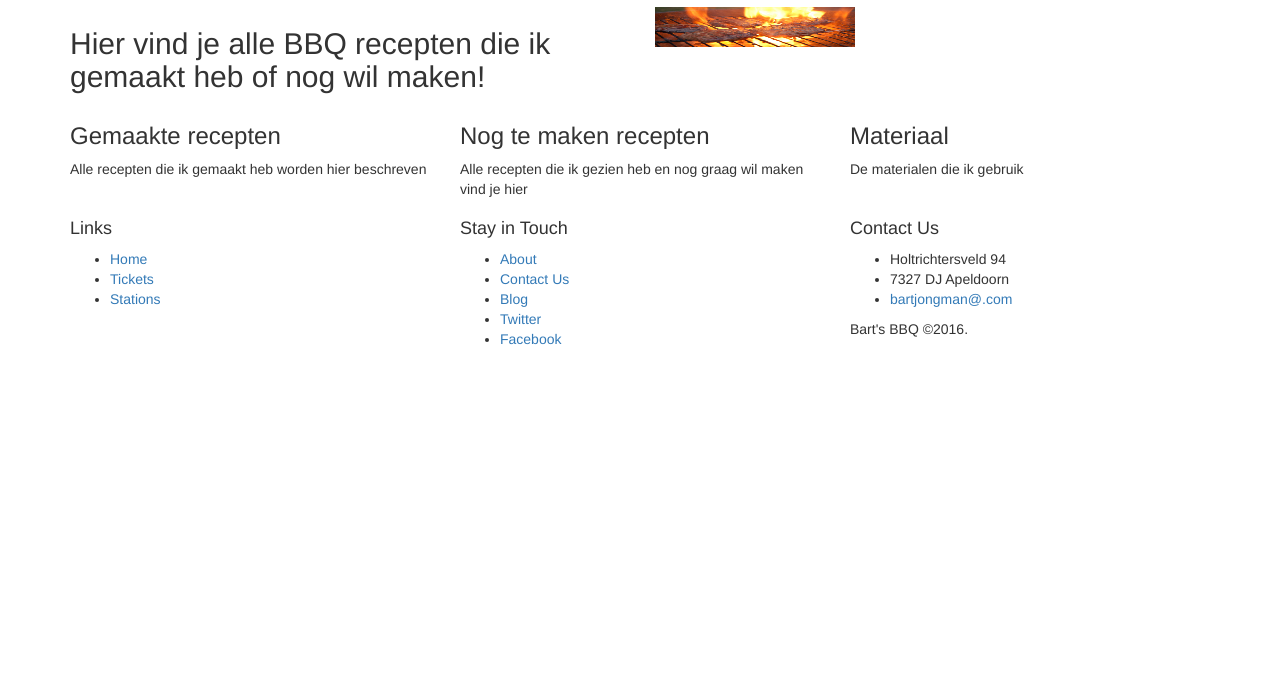
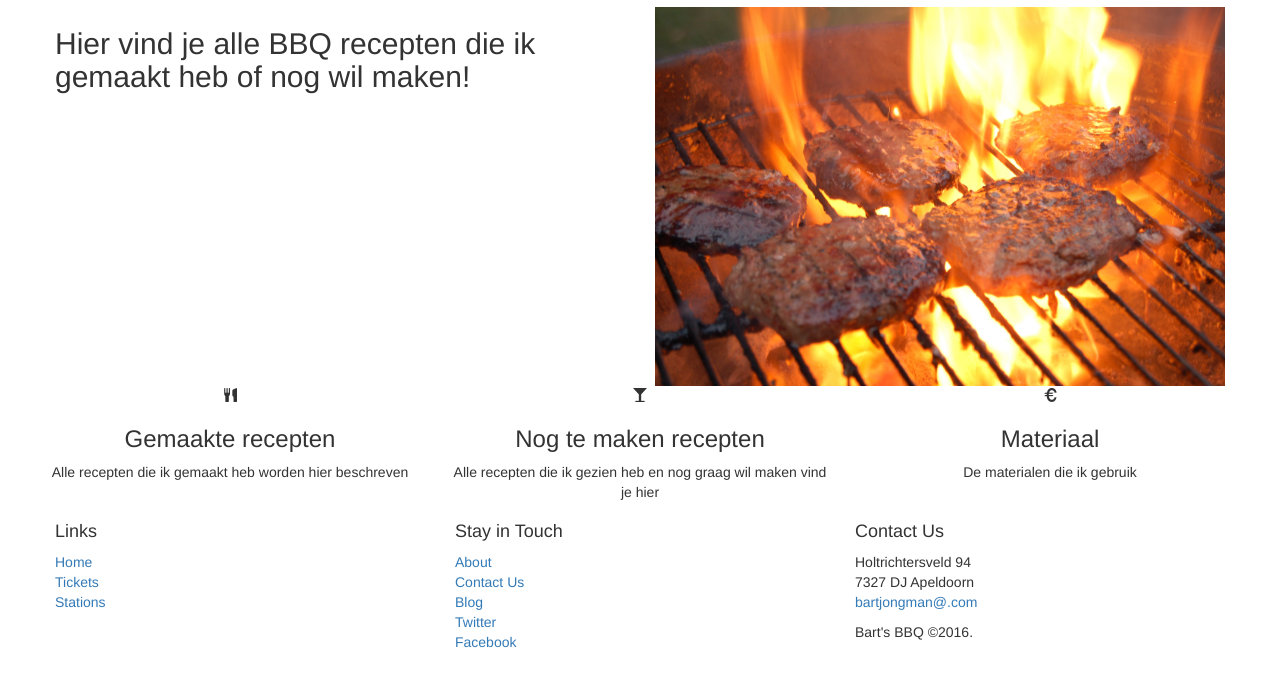
Before and after one commit to BeeJee78/Bart-s-BBQ, a plain HTML site: page index.html in a window 1280 px wide. Shown: the part 63-748 px from the top of the page. Drawn offline with nearby package versions, Linux system fonts and the light colour scheme.

Commit message:
INdex gewijzigd en main.css aangemaakt

```diff
--- a/index.html
+++ b/index.html
@@ -3,31 +3,41 @@
   <head>
     <title>Bart's BBQ</title>
     <link href='css/bootstrap.min.css' rel='stylesheet'>
-    <!--link href='css/main.css' rel='stylesheet'-->
+    <link href='css/main.css' rel='stylesheet'>
   </head>
   <body>
     <div class='container'>
        <div class='row'>
       <div class='col-md-12'>
 
+
       <h1>Bart's BBQ recepten</h1>
       </div>
       </div>
+
       <div class='row'>
-
+      <div class='row buffer'>
       <div class='col-md-6'>
       <h2>
      <p>Hier vind je alle BBQ recepten die ik gemaakt heb of nog wil maken!</p>
        </h2>
       </div>
       <div class='col-md-6'>
-      <img src='images/header.jpg' width="200" height="40" />
+      <img src='images/header.jpg' width="100%" />
+      </div>
       </div>
       </div>
 
-      <div class='row'>
 
-      <div class='col-md-4'>
+
+
+
+      <div class='row text-center'>
+        <div class='row features'>
+          <div class='row buffer'>
+
+      <div class='col-md-4 col-sm-6' >
+        <i class='glyphicon glyphicon-cutlery'></i>
       <h3>
         Gemaakte recepten
       </h3>
@@ -36,7 +46,14 @@
       </p>
       </div>
 
-      <div class='col-md-4'>
+
+
+
+
+
+
+      <div class='col-md-4 col-sm-6'>
+        <i class='glyphicon glyphicon-glass'></i>
       <h3>
         Nog te maken recepten
       </h3>
@@ -45,7 +62,8 @@
       </p>
       </div>
 
-      <div class='col-md-4'>
+      <div class='col-md-4 col-sm-6'>
+        <i class='glyphicon glyphicon-eur'></i>
       <h3>
         Materiaal
       </h3>
@@ -55,25 +73,27 @@
       </div>
       </div>
 
-
+      </div>
+      </div>
     </div>
 
 <div class='footer'>
       <div class='container'>
         <div class='row'>
+          <div class='row buffer'>
 
 
-          <div class='col-md-3'>
+          <div class='col-md-3 col-xs-6'>
             <h4>Links</h4>
-          <ul>
+          <ul class='list-unstyled'>
             <li><a href='/'>Home</a></li>
             <li><a href='tickets.html'>Tickets</a></li>
             <li><a href='stations.html'>Stations</a></li>
           </ul>
 </div>
-            <div class='col-md-3 col-md-offset-1'>
+            <div class='col-md-3 col-md-offset-1 col-xs-6'>
           <h4>Stay in Touch</h4>
-          <ul>
+          <ul class='list-unstyled'>
             <li><a href='about.html'>About</a></li>
             <li><a href='contact.html'>Contact Us</a></li>
             <li><a href='/blog'>Blog</a></li>
@@ -81,9 +101,9 @@
             <li><a href='http://facebook.com/codeschool'>Facebook</a></li>
           </ul>
 </div>
-              <div class='col-md-3 col-md-offset-1'>
+              <div class='col-md-3 col-md-offset-1 col-xs-6'>
           <h4>Contact Us</h4>
-          <ul>
+          <ul class='list-unstyled'>
             <li>Holtrichtersveld 94</li>
             <li>7327 DJ  Apeldoorn</li>
             <li><a href='mailto:bartjongman@.com'>bartjongman@.com</a></li>
@@ -92,6 +112,7 @@
                 </div>
         </div>
       </div>
+  </div>
     </div>
 
 
```
